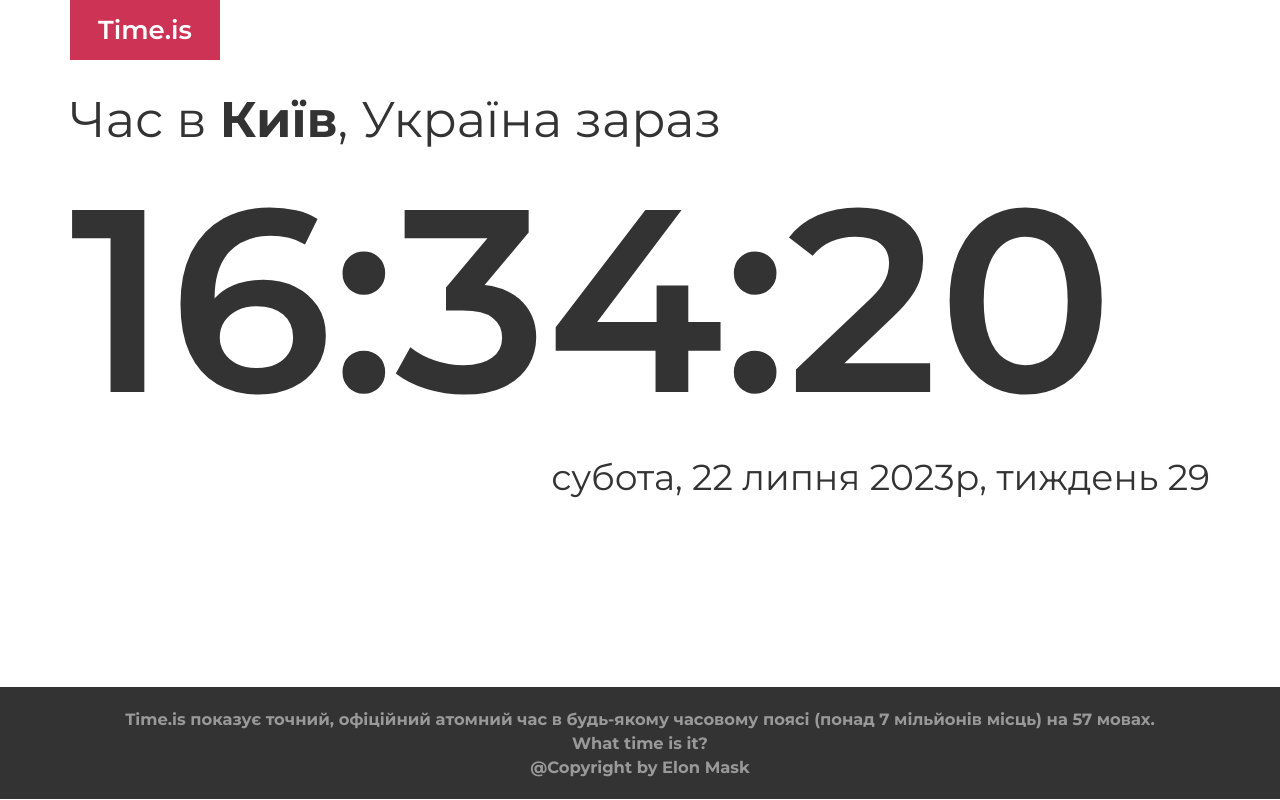
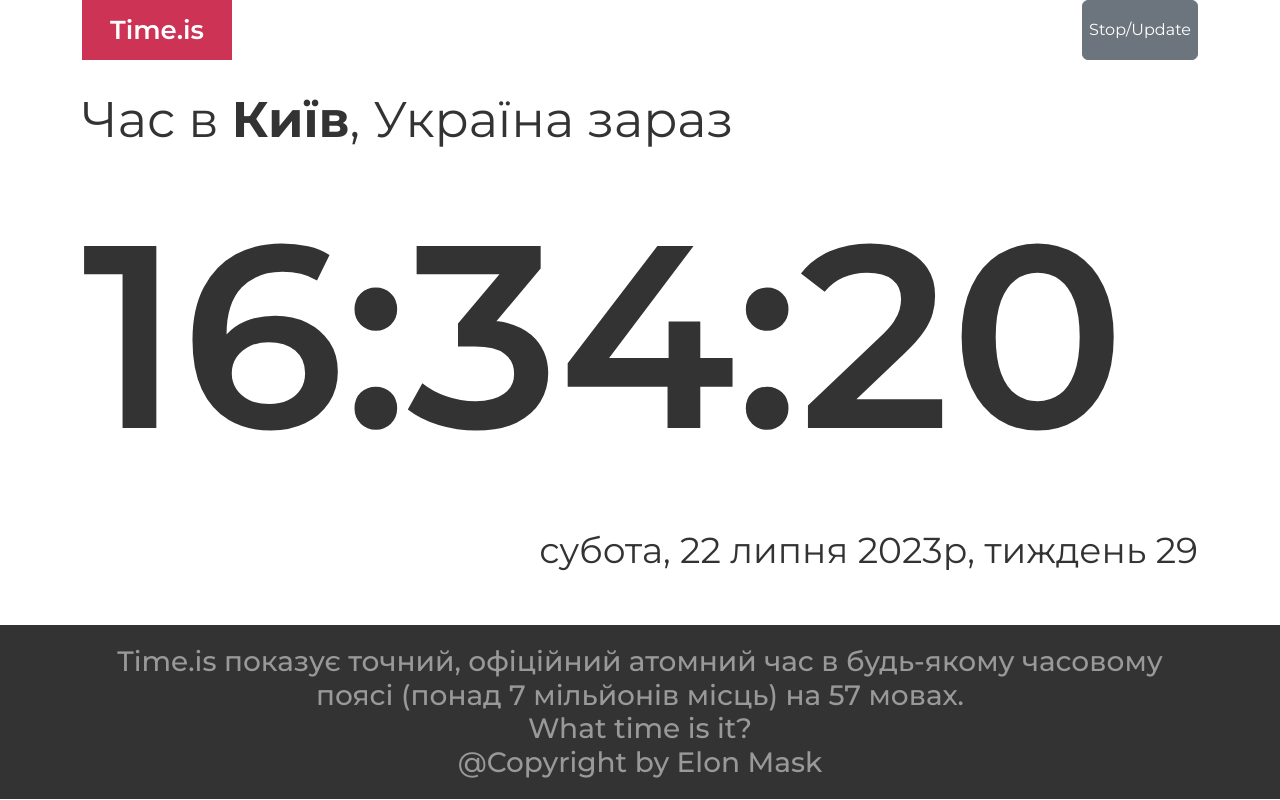
Before and after one commit to SerhiiRomanenko/FEP2_27-setInterval_and_setTimout, a plain HTML site: page index.html in a window 1280 px wide. Drawn offline with nearby package versions, Linux system fonts and the light colour scheme.

Commit message:
HW_27_setTimeOut_and_setInterval

```diff
--- a/index.html
+++ b/index.html
@@ -2,6 +2,8 @@
 <html lang="en">
 <head>
     <meta charset="UTF-8">
+    <link href="https://cdn.jsdelivr.net/npm/bootstrap@5.3.0/dist/css/bootstrap.min.css" rel="stylesheet"
+          integrity="sha384-9ndCyUaIbzAi2FUVXJi0CjmCapSmO7SnpJef0486qhLnuZ2cdeRhO02iuK6FUUVM" crossorigin="anonymous">
     <link href="https://fonts.googleapis.com/css2?family=Montserrat:ital,wght@0,100;0,200;0,300;0,400;0,500;0,600;0,700;0,800;0,900;1,100;1,200;1,300;1,400;1,500;1,600;1,700;1,800;1,900&display=swap"
           rel="stylesheet">
     <link rel="stylesheet" href="style/style.css">
@@ -14,6 +16,7 @@
         <a class="header__home" href="#">
             <h1 class="header__title">Time.is</h1>
         </a>
+        <button type="button" class="header__button btn btn-secondary">Stop/Update</button>
     </div>
 </header>
 
@@ -60,6 +63,9 @@
 </footer>
 
 <script src="/libs/moment.js"></script>
+<script src="https://cdn.jsdelivr.net/npm/bootstrap@5.3.0/dist/js/bootstrap.bundle.min.js"
+        integrity="sha384-geWF76RCwLtnZ8qwWowPQNguL3RmwHVBC9FhGdlKrxdiJJigb/j/68SIy3Te4Bkz"
+        crossorigin="anonymous"></script>
 <script src="main.js"></script>
 </body>
 </html>
--- a/main.js
+++ b/main.js
@@ -1,4 +1,5 @@
 //-------------------------------ELEMENTS IN DOM-----------------------------------//
+const $button = document.querySelector(".header__button");
 const $hours = document.querySelector("#hours");
 const $minutes = document.querySelector("#minutes");
 const $seconds = document.querySelector("#seconds");
@@ -91,8 +92,13 @@ $month.innerHTML = changeMonthFormat(fullDate.month);
 $year.innerHTML = fullDate.year;
 $week.innerHTML = fullDate.week;
 
-//--------------------------------INTERVAL IN 1 SECOND-----------------------------//
-setInterval(() => {
+let timer = true; // if true -> startInterval, if false ->clearInterval
+
+let intervalId; // there will store intervalId to clear him
+
+//--------------------------------START TIMER FUNCTION-----------------------------//
+function startInterval() {
+  intervalId = setInterval(() => {
     let sound = new Audio("/audio/click.mp3");
     sound.play(); // play "click.mp3" every second (but there is some troubles which I don't understand =) )
 
@@ -139,3 +145,21 @@ setInterval(() => {
       $week.innerHTML = fullDate.week;
     }
   }, 1000); // here I set Interval - 1 second
+}
+
+startInterval(); // start Timer
+
+// BUTTON CLICK WILL STOP TIMER OR START HIM
+$button.addEventListener("click", function (event) {
+  event.preventDefault();
+  if (timer === true) {
+    // if true => timer = false and clearInterval
+    timer = false;
+    return clearInterval(intervalId);
+  }
+  if (timer === false) {
+    // if false => timer = true and startInterval
+    timer = true;
+    return startInterval();
+  }
+});
--- a/style/style.scss
+++ b/style/style.scss
@@ -11,6 +11,11 @@
 .header {
   text-align: center;
   margin-bottom: 40px;
+
+  &__container {
+    display: flex;
+    justify-content: space-between;
+  }
 
   &__title {
     color: white;
@@ -26,12 +31,16 @@
       background-color: #c57;
     }
   }
+
+  &__button {
+    padding: 0 6px;
+  }
 }
 
 //---------------------------------MAIN----------------------------//
 
 .main {
-  min-height: calc(100vh - 213px);
+  min-height: calc(100vh - 275px);
 }
 
 .location {
```
Also changed, not shown: style/style.css, 1 other file. Lines whose indentation alone changed are shown as unchanged.
